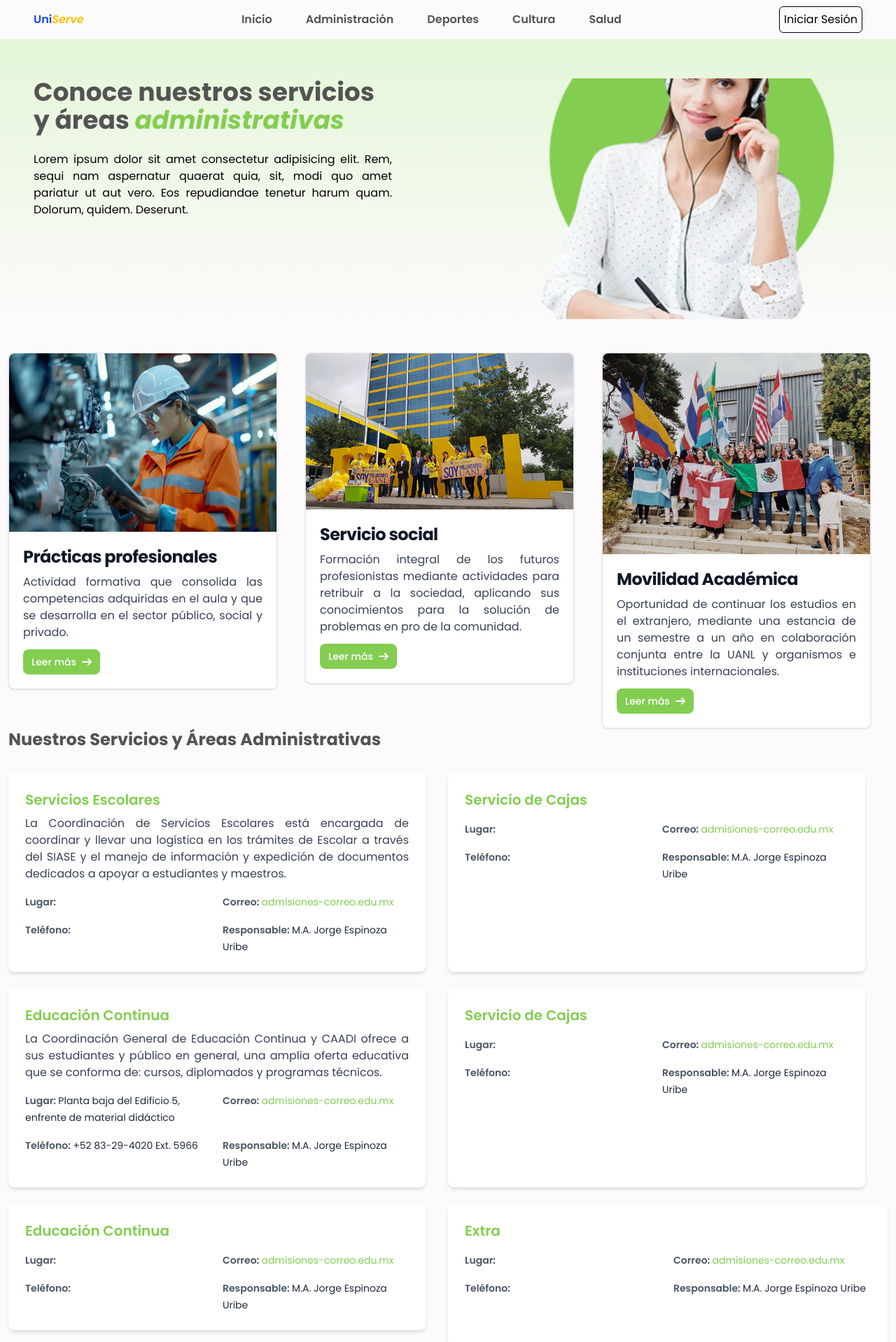
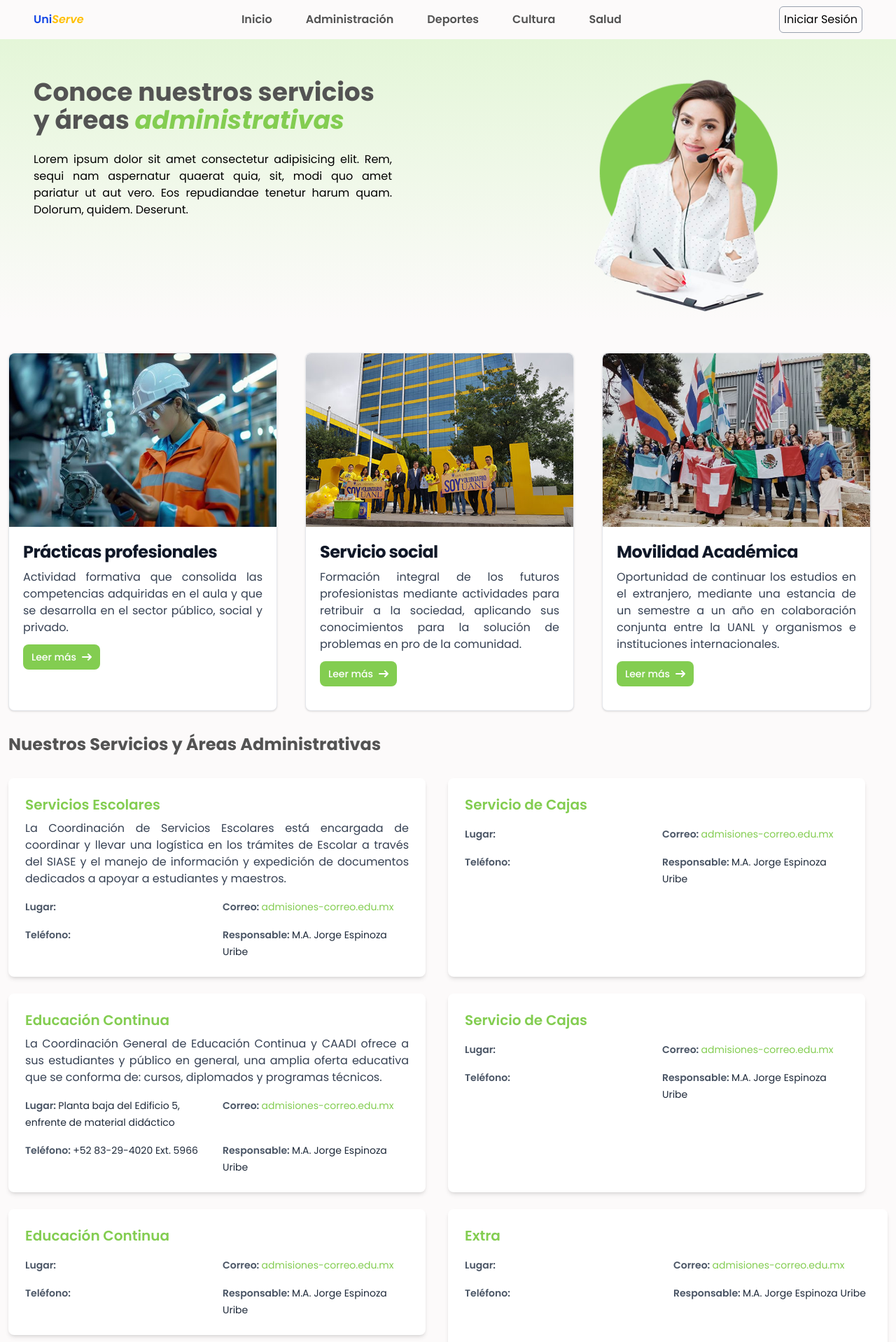
Before and after one commit to sofiarmzz016/CEATI-UniServe, an Angular app: page /servicios-generales in a window 1280 px wide. Shown: the top 1918 px of the page at 70% size. Built offline with nearby package versions, Linux system fonts and the light colour scheme.

Commit message:
se trabajan detalles visuales pequeños

```diff
--- a/src/app/base/navbar/navbar.component.html
+++ b/src/app/base/navbar/navbar.component.html
@@ -48,7 +48,7 @@
 
   <a
     *ngIf="!isLoggedIn"
-    class="flex items-center gap-6 border rounded-md p-1.5 hover:bg-gray-100"
+    class="flex items-center gap-6 border border-gray-400 rounded-md p-1.5 hover:bg-gray-100"
     routerLink="/iniciar-sesion"
   >
     Iniciar Sesión
--- a/src/app/components/link-card/link-card.component.html
+++ b/src/app/components/link-card/link-card.component.html
@@ -1,8 +1,12 @@
 <div
-  class="max-w-sm bg-white border border-gray-200 rounded-lg shadow-sm dark:bg-gray-800 dark:border-gray-700"
+  class="max-w-sm border border-gray-200 rounded-lg shadow-sm dark:bg-gray-800 dark:border-gray-700 h-128 bg-white"
 >
   <a href="{{ pageURL() }}">
-    <img class="rounded-t-lg" src="{{ imgURL() }}" alt="" />
+    <img
+      class="rounded-t-lg h-62 w-full object-cover"
+      src="{{ imgURL() }}"
+      alt=""
+    />
   </a>
   <div class="p-5">
     <a href="{{ pageURL() }}">
--- a/src/app/pages/general-services/general-services.component.html
+++ b/src/app/pages/general-services/general-services.component.html
@@ -3,7 +3,7 @@
 >
   <div class="w-full h-full">
     <div class="flex pt-14 space-x-40 h-100">
-      <div class="w-1/2">
+      <div class="w-full md:w-1/2">
         <h2 class="text-text font-bold text-4xl mb-6">
           Conoce nuestros servicios y áreas
           <i class="text-primary">administrativas</i>
@@ -14,11 +14,11 @@
           Eos repudiandae tenetur harum quam. Dolorum, quidem. Deserunt.
         </p>
       </div>
-      <div class="w-1/2">
+      <div class="hidden md:w-1/2 md:block">
         <img
           src="/assets/admin02.png"
           alt=""
-          class="h-full w-full object-cover"
+          class="w-80 h-full object-cover mx-auto block"
         />
       </div>
     </div>
@@ -55,7 +55,7 @@
     </app-link-card>
   </div>
 
-  <div class="">
+  <div class="mt-8">
     <h2 class="text-text font-bold text-2xl mb-8">
       Nuestros Servicios y Áreas Administrativas
     </h2>
--- a/src/app/pages/home/home.component.html
+++ b/src/app/pages/home/home.component.html
@@ -66,8 +66,8 @@
     </div>
 
     <div class="grid grid-cols-1 md:grid-cols-3 gap-8">
-      <a href="/servicios-generales">
-        <div class="bg-secondary p-8 rounded-xl card-hover">
+      <a href="/servicios-generales" class="h-auto md:min-h-76">
+        <div class="bg-secondary p-8 rounded-xl card-hover h-full">
           <div
             class="w-14 h-14 bg-primary bg-opacity-10 rounded-lg flex items-center justify-center mb-6"
           >
@@ -96,8 +96,8 @@
         </div>
       </a>
 
-      <a href="/equipos-deportivos">
-        <div class="bg-secondary p-8 rounded-xl card-hover">
+      <a href="/equipos-deportivos" class="h-auto md:min-h-76">
+        <div class="bg-secondary p-8 rounded-xl card-hover h-full">
           <div
             class="w-14 h-14 bg-accent bg-opacity-10 rounded-lg flex items-center justify-center mb-6"
           >
@@ -124,10 +124,10 @@
         </div>
       </a>
 
-      <a href="/grupos-artisticos">
-        <div class="bg-secondary p-8 rounded-xl card-hover">
+      <a href="/grupos-artisticos" class="h-auto md:min-h-76">
+        <div class="bg-secondary p-8 rounded-xl card-hover h-full">
           <div
-            class="w-14 h-14 bg-primary bg-opacity-10 rounded-lg flex items-center justify-center mb-6"
+            class="w-14 bg-primary bg-opacity-10 rounded-lg flex items-center justify-center mb-6"
           >
             <svg
               class="w-6 h-6 text-primary"
--- a/src/app/pages/login/login.component.html
+++ b/src/app/pages/login/login.component.html
@@ -58,14 +58,14 @@
 
     <button
       type="submit"
-      class="mt-4 w-full h-11 rounded-full text-white bg-indigo-500 hover:opacity-90 transition-opacity cursor-pointer"
+      class="mt-4 w-full h-11 rounded-full text-white bg-primary hover:opacity-90 transition-opacity cursor-pointer"
     >
       {{ isLoginMode ? "Iniciar sesión" : "Registrarse" }}
     </button>
 
     <p class="text-gray-500 text-sm mt-3 mb-11">
       {{ isLoginMode ? "¿No tienes una cuenta?" : "¿Ya tienes una cuenta?" }}
-      <a class="text-indigo-500 cursor-pointer" (click)="toggleMode()">
+      <a class="text-primary cursor-pointer" (click)="toggleMode()">
         {{ isLoginMode ? "Regístrate" : "Inicia sesión" }}
       </a>
     </p>
```
